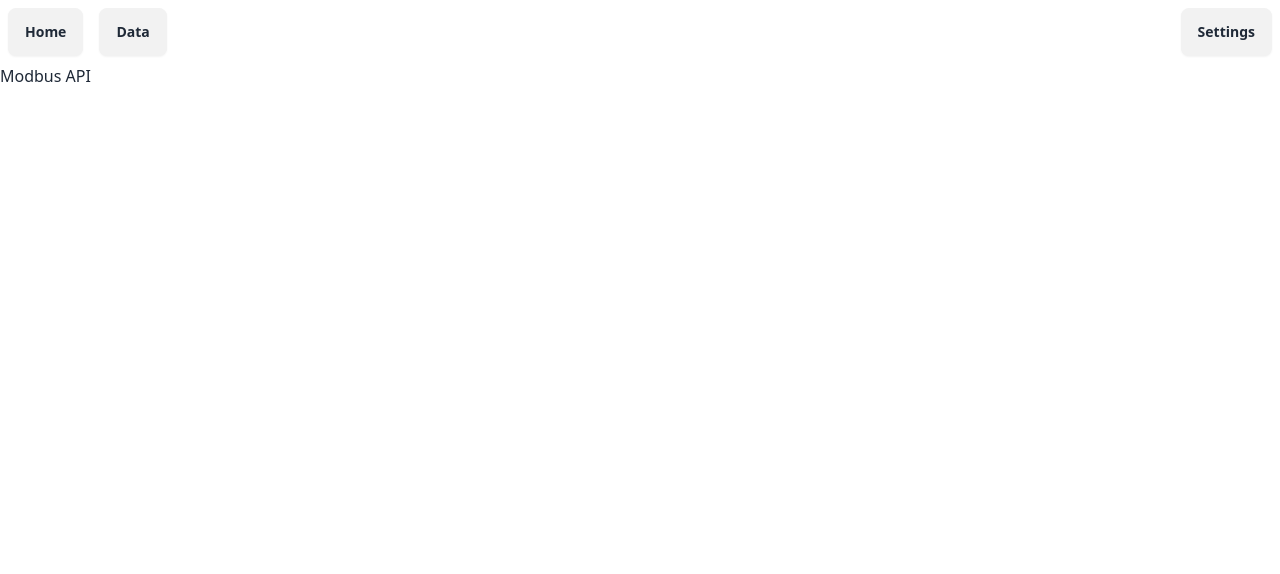
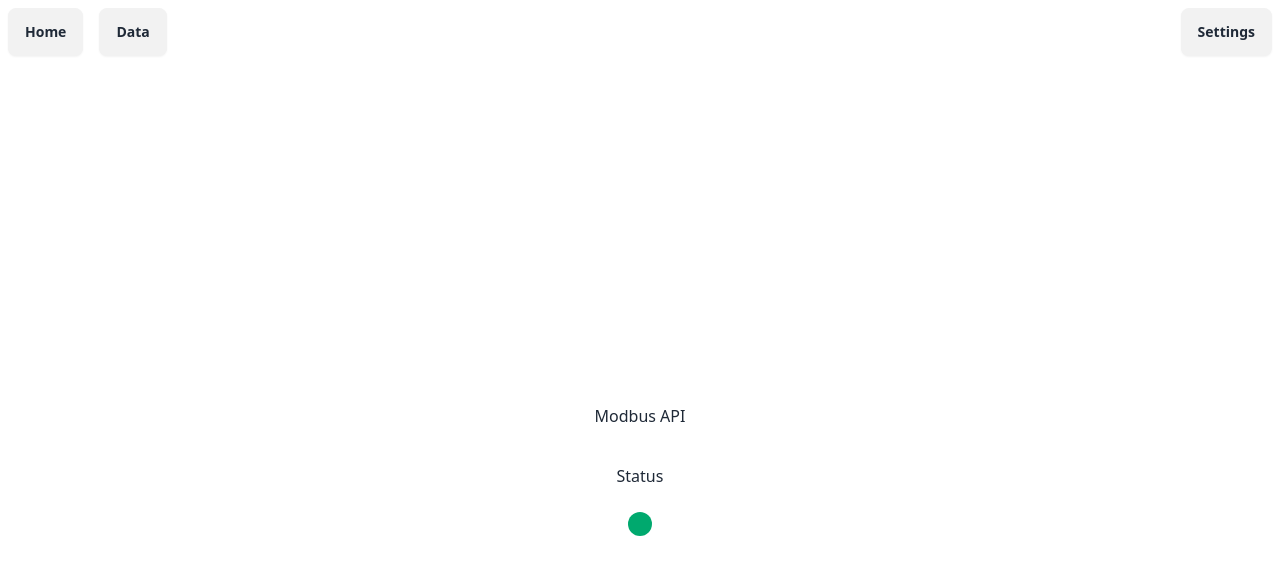
Before and after one commit to dshargool/go-mbslave-api, a SvelteKit app in the folder frontend/: page / in a window 1280 px wide. Shown: the top 574 px of the page. Built offline with nearby package versions, Linux system fonts and the light colour scheme.

Commit message:
Add status to main page

```diff
--- a/frontend/src/routes/+layout.svelte
+++ b/frontend/src/routes/+layout.svelte
@@ -1,5 +1,5 @@
 <script>
-  import '../app.css'
+	import '../app.css';
 </script>
 
 <div class="navbar gap-4">
--- a/frontend/src/routes/+page.svelte
+++ b/frontend/src/routes/+page.svelte
@@ -1 +1,48 @@
-<h1>Modbus API</h1>
+<script>
+	/** @type {import('./$types').PageData}*/
+	import { onMount } from 'svelte';
+
+	function getApiStatus() {
+		return true;
+	}
+
+	function updateStatus() {
+		console.log('updating status');
+		const api_status = getApiStatus();
+		const elem = document.getElementById('api-status');
+		if (elem == null) {
+			return;
+		}
+
+		if (api_status == true) {
+			if (elem.classList.contains('badge-error')) {
+				elem.classList.remove('badge-error');
+			}
+			elem.classList.add('badge-success');
+		} else {
+			if (elem.classList.contains('badge-success')) {
+				elem.classList.remove('badge-success');
+			}
+			elem.classList.add('badge-error');
+		}
+		return;
+	}
+
+	onMount(async () => {
+		setInterval(() => {
+			updateStatus();
+		}, 10000);
+	});
+</script>
+
+<div class="flex flex-col min-h-screen justify-center gap-9 px-9 items-center">
+	<h1>Modbus API</h1>
+	<h3>Status</h3>
+	<div class="indicator">
+		<span
+			use:updateStatus
+			id="api-status"
+			class="indicator-item indicator-middle indicator-center badge badge-lg"
+		></span>
+	</div>
+</div>
```
Lines whose indentation alone changed are shown as unchanged.
